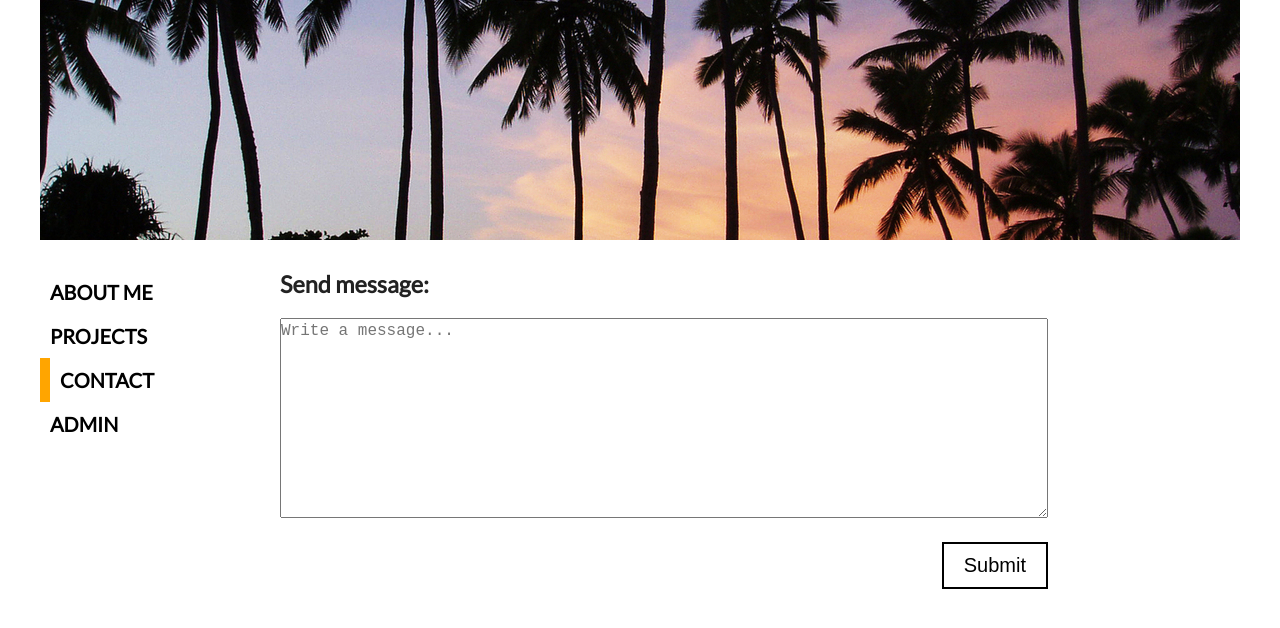
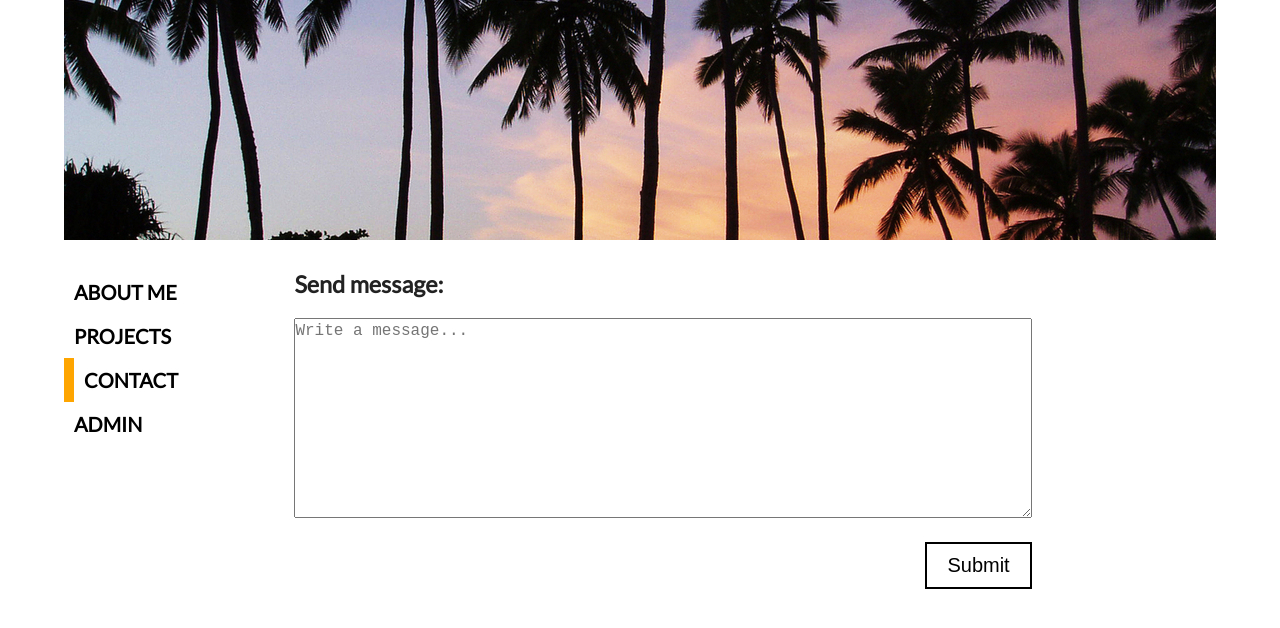
Before and after one commit to BernardKrasowski/Portfolio, a React (Create React App) app: page /contact in a window 1280 px wide. Shown: the top 628 px of the page. Built offline with nearby package versions, Linux system fonts and the light colour scheme.

Commit message:
delete messages from admin page

```diff
--- a/src/layouts/App.js
+++ b/src/layouts/App.js
@@ -9,9 +9,8 @@ function App() {
 
 
   return (
-
+    <div className="wrapper">
       <div className="app">
-
         <Router>
           <header>
             <Header />
@@ -28,8 +27,9 @@ function App() {
 
 
       </div>
+    </div>
 
   );
+
 }
-
 export default App;
--- a/src/pages/AdminPage.js
+++ b/src/pages/AdminPage.js
@@ -1,20 +1,50 @@
-import React from 'react'
-
-
+import React, { useEffect, useState } from 'react'
+import "../styles/AdminPage.css"
+import Message from './Message.js'
 
 
 function AdminPage() {
 
+  const [messages, setMessages] = useState('')
+
+  const fetchMessage = async () => {
+    let response = await fetch('http://localhost:9000/messages')
+    response = await response.json()
+    setMessages(response)
+  };
+
+  useEffect(() => {
+    fetchMessage()
+  }, [messages])
+
+  const removeMessage = async (e) => {
+
+    const elementDOM = e.target.parentNode;
+    const data = elementDOM.id
+
+    const requestOptions = {
+      method: 'DELETE',
+      headers: { 'Content-Type': 'application/json' },
+      body: JSON.stringify({ data })
+
+    };
+    await fetch('http://localhost:9000/messages/delete', requestOptions)
+      .then(response => console.log(response.json()))
+
+  }
+
   return (
     <div className="adminPage">
+
       <h1>Welcom on Admin Page:</h1>
+
       <div className="messages">
-        <h2>Messages:</h2>
-        <p>Content</p>
-        <p>Date</p>
+
+        {messages ? (messages.map(({ message, date, id }, index) => (
+          <Message key={index} message={message} date={date} id={id} remove={removeMessage} />
+        ))) : null}
       </div>
-    </div>
-  )
+    </div>)
 }
 
 export default AdminPage
--- a/src/pages/ContactPage.js
+++ b/src/pages/ContactPage.js
@@ -26,7 +26,7 @@ function ContactPage() {
     };
     await fetch('http://localhost:9000/messages', requestOptions)
       .then(response => response.json())
-      .then(data => console.log(data))
+
   }
   return (
 
--- a/src/pages/LoginPage.js
+++ b/src/pages/LoginPage.js
@@ -4,7 +4,7 @@ import AdminPage from './AdminPage'
 
 function LoginPage() {
 
-  const [user, setUser] = useState(false)
+  const [user, setUser] = useState(true)
   const [login, setlogin] = useState('')
   const [password, setpassword] = useState('')
 
--- /dev/null
+++ b/src/pages/Message.js
@@ -0,0 +1,14 @@
+import React from 'react'
+import "../styles/AdminPage.css"
+
+function Message({ message, date, id, remove }) {
+
+  return (
+    <div className="message" id={id}>
+      <span> Message</span> {message} <span>{date}</span>
+      <button onClick={remove}>Remove</button>
+    </div>
+  )
+}
+
+export default Message
--- a/src/styles/AdminPage.css
+++ b/src/styles/AdminPage.css
@@ -0,0 +1,18 @@
+.adminPage{
+
+  height: 100%;
+
+}
+
+.adminPage h1{
+  text-align: center;
+  padding: 20px;
+}
+.message{
+  display: flex;
+  flex-direction: column;
+  padding: 20px 0;
+}
+.message span {
+  padding: 20px 0;
+}
--- a/src/styles/App.css
+++ b/src/styles/App.css
@@ -1,13 +1,17 @@
 
+.wrapper{
+  width: 90vw;
+  position: absolute;
+  top:0;
+  left:50%;
+  transform: translate(-50%,0);
+}
 div.app{
+  width: 100%;
+  min-height: 100vh;
   display: flex;
   flex-direction: column;
-  min-height: 100vh;
-  width: 100%;
-  max-width: 1200px;
-  margin: 0 auto;
   color: #222;
- overflow: hidden;
 }
 main{
   display: flex;
@@ -15,8 +19,8 @@ main{
   padding: 30px 0;
 }
 aside{
-  min-width:20%;
+ width: 20%;
 }
 section.page{
-  flex-grow: 1;
+width: 80%;
 }
```
Lines whose indentation alone changed are shown as unchanged.
